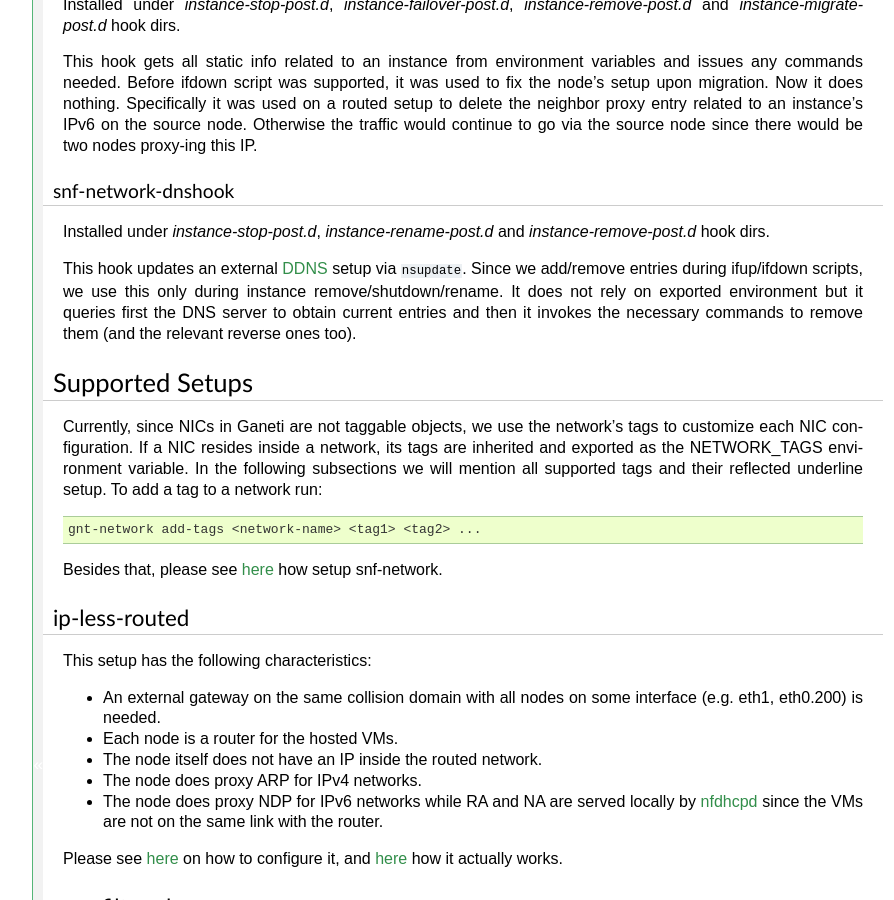
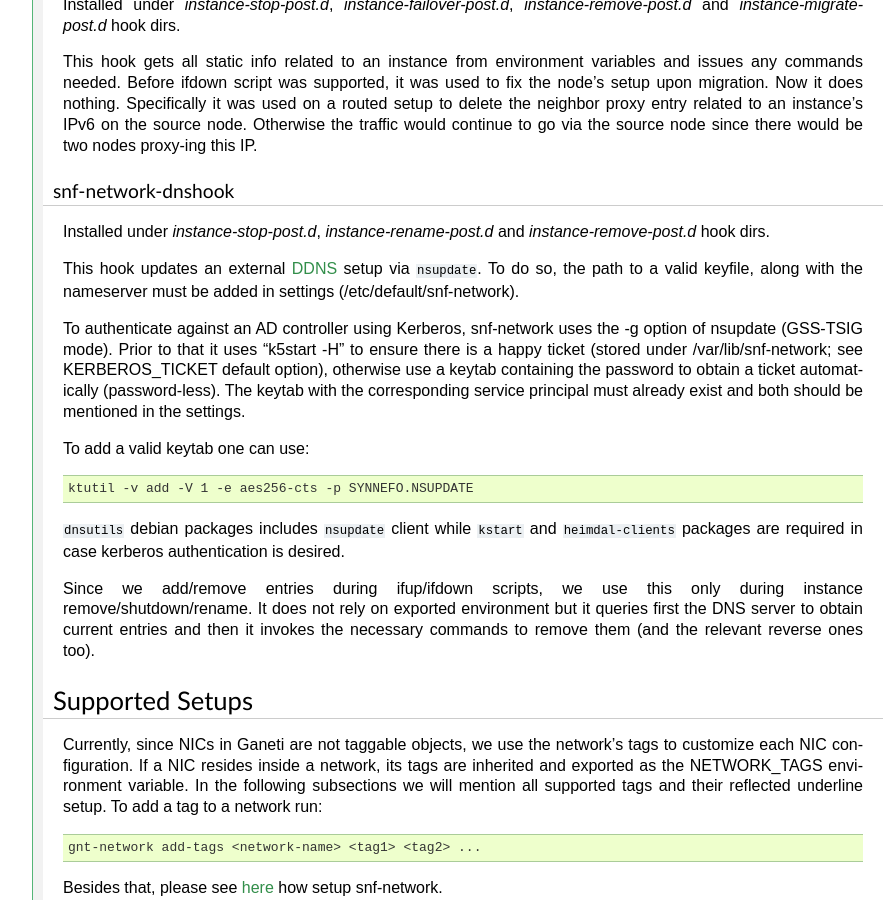
Before and after one commit to grnet/gnt-networking, a Sphinx documentation site: the page built from docs/index.rst, in a window 1280 px wide and 900 px high, scrolled down 2831 px. Shown: the whole window, without its empty margins (187-1081 px from the left). Built offline with Sphinx 7.4.7, drawn with Linux system fonts in a browser that asks for light colours; formulas are drawn with MathJax 3.

Commit message:
Add doc section wrt kerberos authentication
..that explains how to configure snf-network in order to use
it for dynamic DNS update against an AD controller.

Signed-off-by: Dimitris Aragiorgis <dimara@grnet.gr>

```diff
--- a/docs/index.rst
+++ b/docs/index.rst
@@ -224,7 +224,29 @@ Installed under `instance-stop-post.d`, `instance-rename-post.d` and
 `instance-remove-post.d` hook dirs.
 
 This hook updates an external `DDNS <https://wiki.debian.org/DDNS>`_
-setup via ``nsupdate``. Since we add/remove entries during ifup/ifdown
+setup via ``nsupdate``. To do so, the path to a valid keyfile, along
+with the nameserver must be added in settings
+(/etc/default/snf-network).
+
+To authenticate against an AD controller using Kerberos, snf-network uses
+the -g option of nsupdate (GSS-TSIG mode). Prior to that it uses "k5start
+-H" to ensure there is a happy ticket (stored under /var/lib/snf-network;
+see KERBEROS_TICKET default option), otherwise use a keytab containing
+the password to obtain a ticket automatically (password-less). The
+keytab with the corresponding service principal must already exist and
+both should be mentioned in the settings.
+
+To add a valid keytab one can use:
+
+.. code-block:: console
+
+ ktutil -v add -V 1 -e aes256-cts -p SYNNEFO.NSUPDATE
+
+``dnsutils`` debian packages includes ``nsupdate`` client while
+``kstart`` and ``heimdal-clients`` packages are required in case
+kerberos authentication is desired.
+
+Since we add/remove entries during ifup/ifdown
 scripts, we use this only during instance remove/shutdown/rename. It
 does not rely on exported environment but it queries first the DNS
 server to obtain current entries and then it invokes the necessary
```
